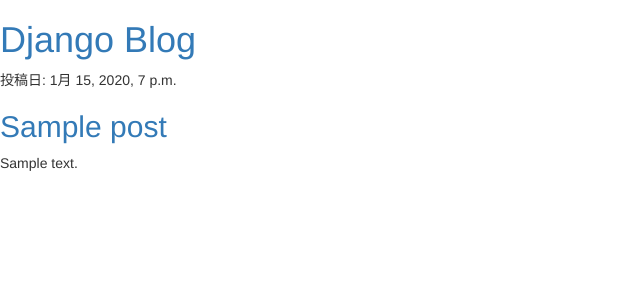
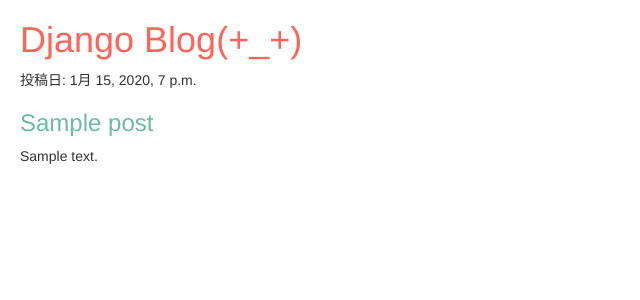
Before and after one commit to manmaruSeal/Django_blog, a Django app: page / in a window 1280 px wide. Shown: the top 300 px of the page, without its empty margins (0-640 px from the left). Run offline with Django 3.2, Linux system fonts and the light colour scheme; tables that the repository leaves empty hold one stand-in row (values such as "Sample post"); some libraries are stand-ins or nearby versions.

Commit message:
css,html変更

```diff
--- a/blog/static/css/blog.css
+++ b/blog/static/css/blog.css
@@ -1,3 +1,10 @@
-h1 a, h2 a {
-    color: #C25100;
+h1 a {
+    color: rgb(255, 101, 91);
 }
+h3 a {
+    color: rgb(110, 187, 164);
+}
+
+body {
+    padding-left: 20px;
+}
--- a/blog/templates/blog/post_list.html
+++ b/blog/templates/blog/post_list.html
@@ -1,19 +1,21 @@
+{% load static %}
 <!DOCTYPE html>
 <html lang="ja">
 	<head>
 		<meta charset="UTF-8" />
 		<link rel="stylesheet" href="//maxcdn.bootstrapcdn.com/bootstrap/3.2.0/css/bootstrap.min.css">
 		<link rel="stylesheet" href="//maxcdn.bootstrapcdn.com/bootstrap/3.2.0/css/bootstrap-theme.min.css">
-	    <title>blog page:)☆</title>
+	    <link rel="stylesheet" href="{% static 'css/blog.css' %}">
+		<title>blog page:)☆</title>
 	</head>
 	<body>
 		<div>
-		<h1><a href="/">Django Blog</a></h1>
+		<h1><a href="/">Django Blog(+_+)</a></h1>
 		</div>
 		{% for post in posts %}
     	<div>
 			<p>投稿日: {{ post.published_date }}</p>
-			<h2><a href="">{{ post.title }}</a></h2>
+			<h3><a href="">{{ post.title }}</a></h2>
 			<p>{{ post.text|linebreaksbr }}</p>
     	</div>
 		{% endfor %}
```
